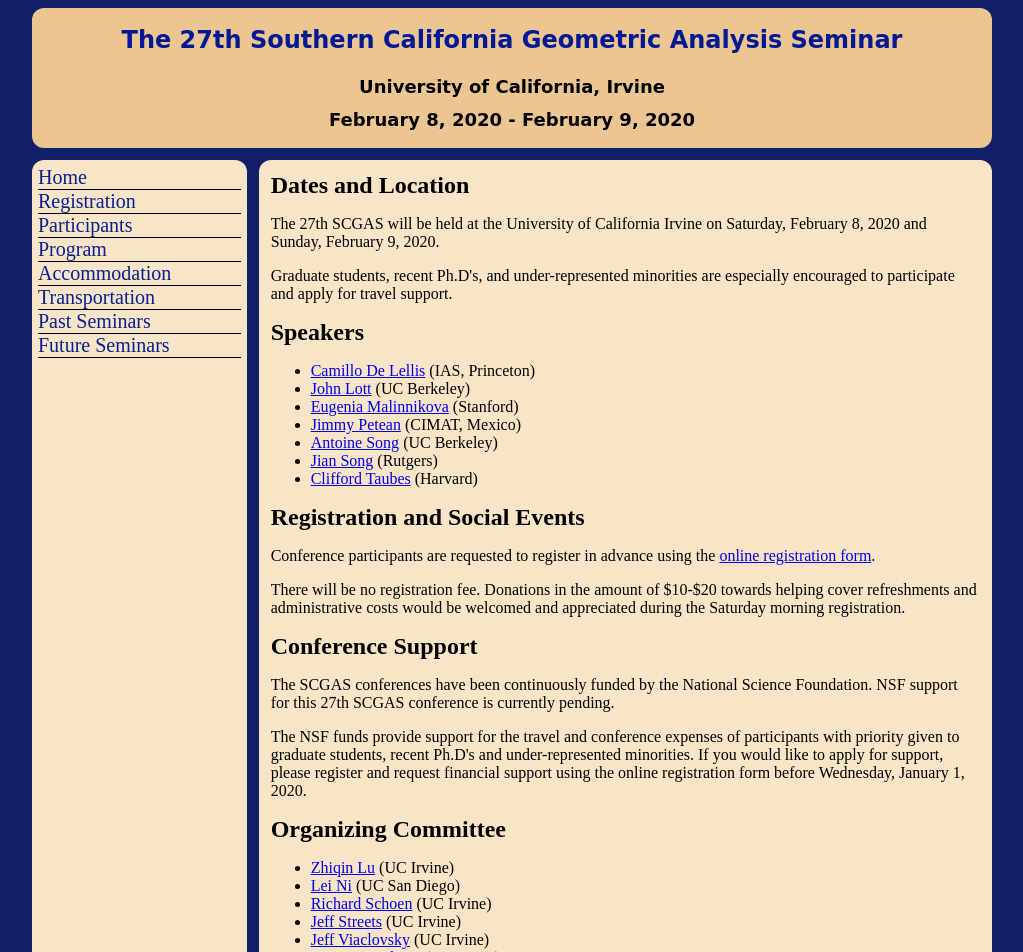
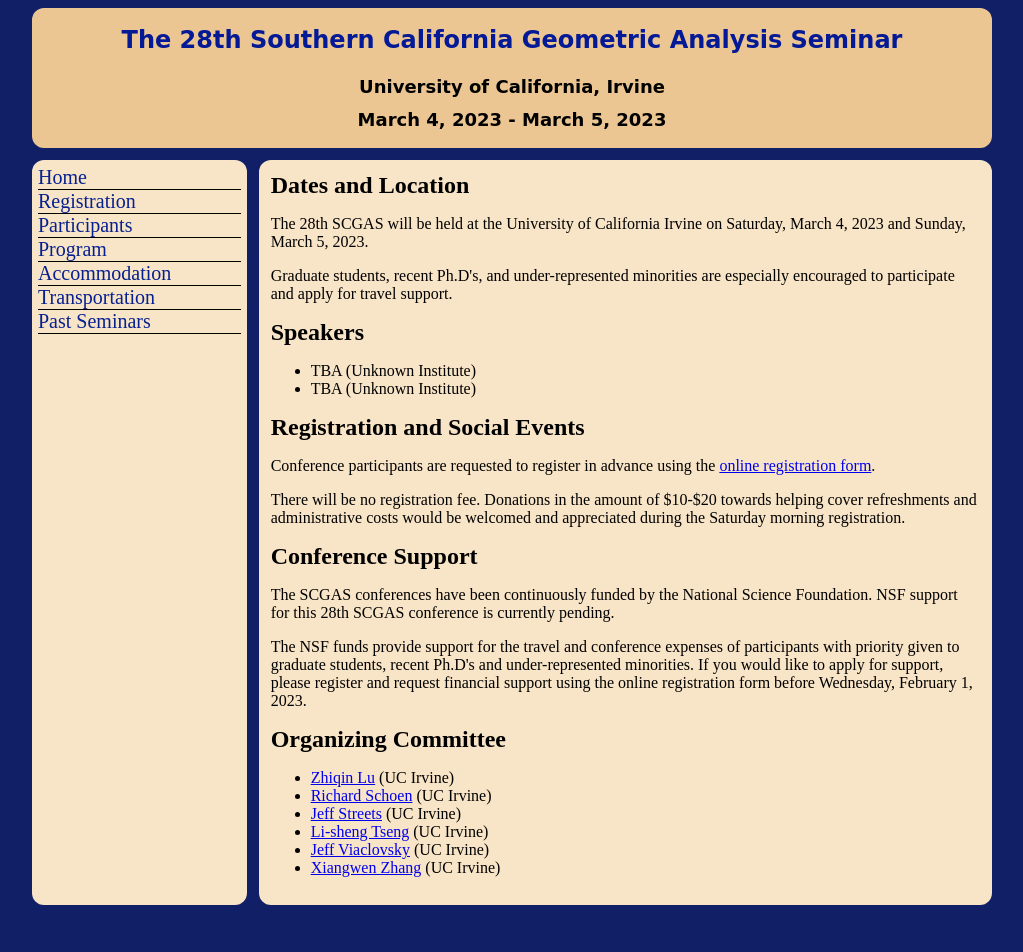
Before and after one commit to Geometry-Discovery-Project-UCI/scgas.math.uci.edu, a Vue app: page / in a window 1280 px wide. Shown: the top 952 px of the page, without its empty margins (128-1151 px from the left). After the commit the page ends 913 px from the top, so only its background shows below. Built offline with nearby package versions, Linux system fonts and the light colour scheme.

Commit message:
Added new data.

```diff
--- a/src/config.json
+++ b/src/config.json
@@ -1,29 +1,24 @@
 {
-    "number": 27,
+    "number": 28,
     "duration": {
-        "from": "2020-02-08 00:00",
-        "to": "2020-02-09 00:00"
+        "from": "2023-03-04 00:00",
+        "to": "2023-03-05 00:00"
     },
     "speakers": [
-        "Camillo De Lellis",
-        "John Lott",
-        "Eugenia Malinnikova",
-        "Jimmy Petean",
-        "Antoine Song",
-        "Jian Song",
-        "Clifford Taubes"
+        "TBA",
+        "TBA"
     ],
     "registrationUrl": "http://www.math.uci.edu/node/23179",
-    "registrationEndsAt": "2020-01-01 00:00",
+    "registrationEndsAt": "2023-02-01 00:00",
     "organizingCommittee": [
         "Zhiqin Lu",
-        "Lei Ni",
         "Richard Schoen",
         "Jeff Streets",
+        "Li-sheng Tseng",
         "Jeff Viaclovsky",
         "Xiangwen Zhang"
     ],
-    "location": "Engineering Lecture Hall 100",
+    "location": "TBA",
     "schedule": {
         "firstDay": [
             {
--- a/src/participants.ts
+++ b/src/participants.ts
@@ -1,4 +1,9 @@
 import { Participant, Institute } from "@/types/index";
+
+export const CTBA: Participant = {
+  name: "TBA",
+  institute: Institute.UNKNOWN,
+};
 
 export const CAMILLO_DE_LELLIS: Participant = {
   name: "Camillo De Lellis",
@@ -66,6 +71,12 @@
   institute: Institute.UC_IRVINE,
 };
 
+export const LISHENG_TSENG: Participant = {
+  name: "Li-sheng Tseng",
+  link: "mailto:lstseng@math.uci.edu",
+  institute: Institute.UC_IRVINE,
+};
+
 export const JEFF_VIACLOVSKY: Participant = {
   name: "Jeff Viaclovsky",
   link: "mailto:jviaclovs@uci.edu",
--- a/src/router/index.ts
+++ b/src/router/index.ts
@@ -6,7 +6,6 @@
 import AccommodationView from "@/views/AccommodationView.vue";
 import TransportationView from "@/views/TransportationView.vue";
 import PastSeminarsView from "@/views/PastSeminarsView.vue";
-import FutureSeminarsView from "@/views/FutureSeminarsView.vue";
 
 export const routes: Array<RouteRecordRaw> = [
   {
@@ -44,11 +43,6 @@
     path: "/past-seminars",
     component: PastSeminarsView,
   },
-  {
-    name: "future seminars",
-    path: "/future-seminars",
-    component: FutureSeminarsView,
-  },
 ];
 
 const router = createRouter({
--- a/src/views/TransportationView.vue
+++ b/src/views/TransportationView.vue
@@ -12,7 +12,7 @@
     Two alternative airports are the Long Beach Airport (LGB), about a 30-minute
     drive from campus, and the Los Angeles International Airport (LAX), about a
     50-minute drive away. If arriving from LAX, taxi service is available to
-    Irvine which will cost approximately $70. Also there are many shuttle
+    Irvine which will cost approximately $100. Also there are many shuttle
     services which can take you from LAX to Irvine, for instance the
     <a href="https://www.supershuttle.com/" target="_blank">Super Shuttle</a>.
   </p>
```
Also changed, not shown: 1 other file (tests, documents, lock files or other folders).
